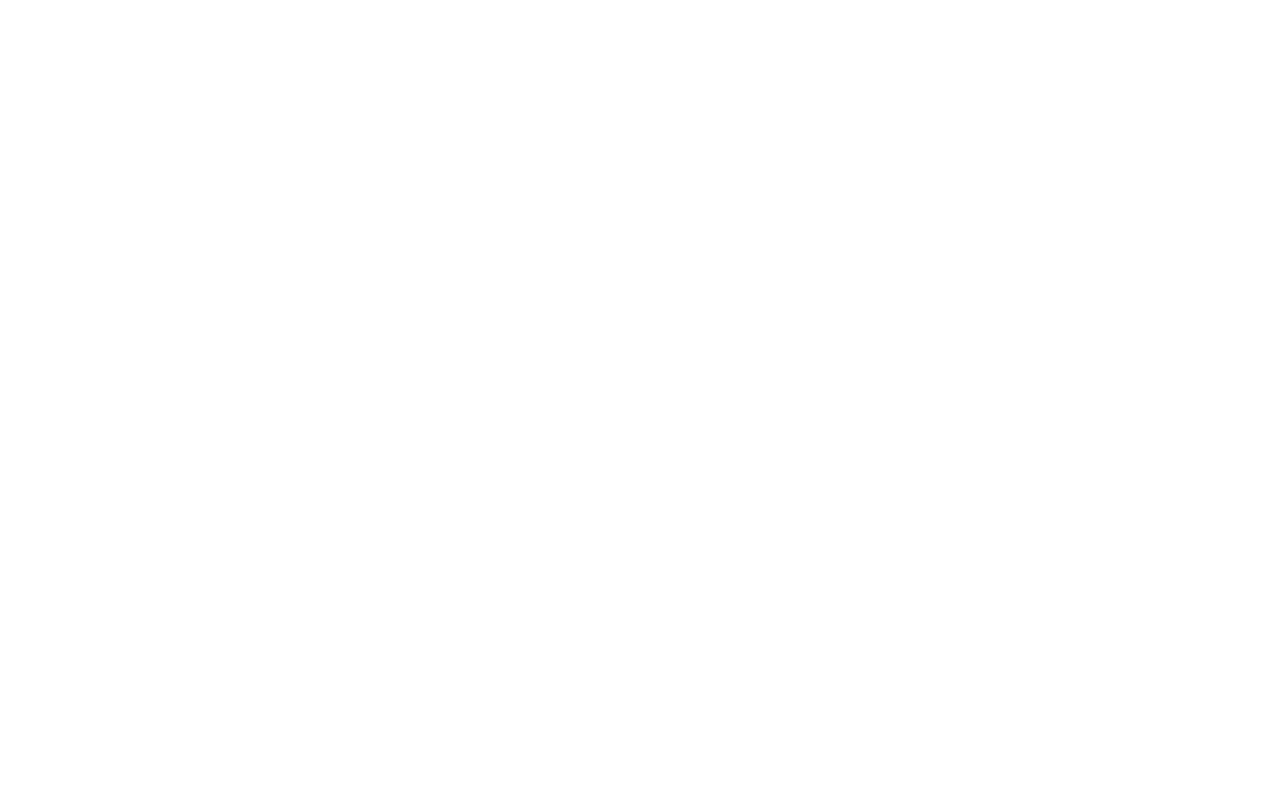
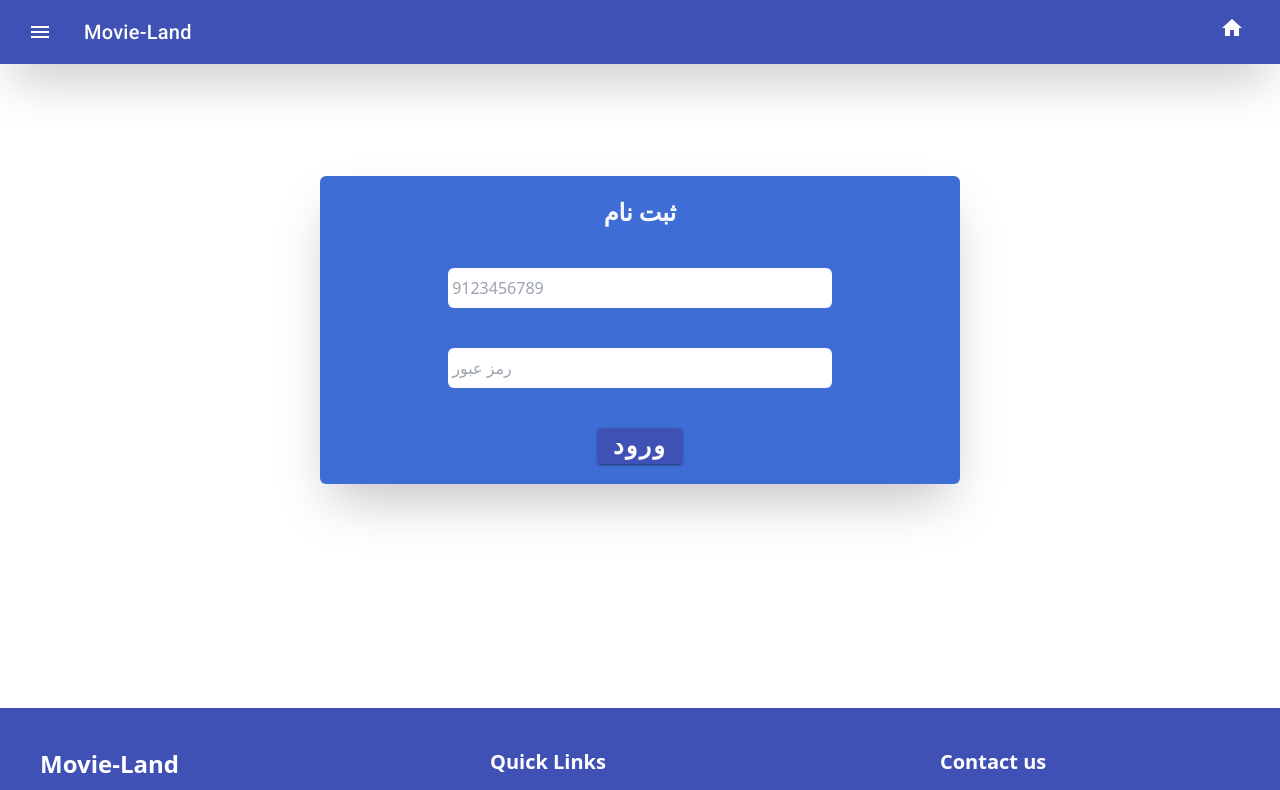
Before and after one commit to Milad-Fathi/movie_land, an Angular app in the folder Frontend/movie-land/: page /login in a window 1280 px wide. Before the commit this address led to /. Shown: the top 790 px of the page. Built offline with nearby package versions, Linux system fonts and the light colour scheme.

Commit message:
add login component

```diff
--- a/Frontend/movie-land/src/app/app-routing.module.ts
+++ b/Frontend/movie-land/src/app/app-routing.module.ts
@@ -1,9 +1,11 @@
 import { NgModule } from '@angular/core';
 import { RouterModule, Routes } from '@angular/router';
 import { SignupComponent } from './signup/signup.component';
+import { LoginComponent } from './login/login.component';
 
 const routes: Routes = [
   {path: 'signup', component: SignupComponent},
+  {path: 'login', component: LoginComponent},
 ];
 
 @NgModule({
--- a/Frontend/movie-land/src/app/login/login.component.html
+++ b/Frontend/movie-land/src/app/login/login.component.html
@@ -1,8 +1,8 @@
-<!-- <app-navbar></app-navbar>
+<app-navbar></app-navbar>
 <div class="flex flex-col items-center justify-center mx-auto w-1/2 p-5 mt-28 rounded-md bg-[#3e6ed5] shadow-2xl">
     <span class="text-2xl font-semibold text-slate-50 mb-10">ثبت نام</span>
     <input [(ngModel)]="user.phonenumber" class="bg-white opacity-100 rounded-md custom-placeholder mb-10 h-10 w-96" placeholder=" 9123456789">
-    <input [(ngModel)]="user.password" class="bg-white opacity-100 rounded-md custom-placeholder mb-10 h-10 w-96" placeholder=" رمز عبور" [type]="hide ? 'password' : 'text'">
-    <button mat-raised-button color="primary" class="text-2xl font-semibold text-slate-50">ورود</button>
+    <input [(ngModel)]="user.password" class="bg-white opacity-100 rounded-md custom-placeholder mb-10 h-10 w-96" placeholder=" رمز عبور" [type]="false ? 'password' : 'text'">
+    <button (click)="login" mat-raised-button color="primary" class="text-2xl font-semibold text-slate-50">ورود</button>
 </div>
-<app-footer></app-footer> -->
+<app-footer></app-footer>
--- a/Frontend/movie-land/src/app/login/login.component.ts
+++ b/Frontend/movie-land/src/app/login/login.component.ts
@@ -1,4 +1,6 @@
 import { Component } from '@angular/core';
+import { User } from '../api-interface';
+import { AuthService } from '../auth.service';
 
 @Component({
   selector: 'app-login',
@@ -6,5 +8,21 @@ import { Component } from '@angular/core';
   styleUrls: ['./login.component.scss']
 })
 export class LoginComponent {
+  user: User = {
+    phonenumber: '',
+    password: ''
+  }
 
+  constructor(private authServices: AuthService){}
+
+  login(){
+    this.authServices.login({phonenumber: this.user.phonenumber, password: this.user.password}).subscribe(
+      data => {
+        console.log(data)
+      },
+      error => {
+        console.log(error)
+      }
+    )
+  }
 }
--- a/Frontend/movie-land/src/app/signup/signup.component.html
+++ b/Frontend/movie-land/src/app/signup/signup.component.html
@@ -3,7 +3,7 @@
     <span class="text-2xl font-semibold text-slate-50 mb-10">ثبت نام</span>
     <input [ngModel]="user.phonenumber" class="bg-white opacity-100 rounded-md custom-placeholder mb-10 h-10 w-96" placeholder=" 9123456789">
     <input class="bg-white opacity-100 rounded-md custom-placeholder mb-10 h-10 w-96" placeholder=" رمز عبور" [type]="hide ? 'password' : 'text'">
-    <button mat-raised-button color="primary" (click)="login()" class="text-2xl font-semibold text-slate-50">ورود</button>
+    <button mat-raised-button color="primary" (click)="signup()" class="text-2xl font-semibold text-slate-50">ورود</button>
 </div>
 
 <div *ngIf="is_code_sended" class="flex flex-col items-center justify-center mx-auto w-1/2 p-5 mt-28 rounded-md bg-[#3e6ed5] shadow-2xl">
--- a/Frontend/movie-land/src/app/signup/signup.component.ts
+++ b/Frontend/movie-land/src/app/signup/signup.component.ts
@@ -23,11 +23,11 @@ export class SignupComponent {
   }
   constructor(private authService: AuthService){}
 
-  login(){
+  signup(){
     this.is_code_sended = true
     this.startTimer()
 
-    this.authService.login({phonenumber: this.user.phonenumber, password: this.user.password}).subscribe(
+    this.authService.signup({phonenumber: this.user.phonenumber, password: this.user.password}).subscribe(
       data => {
         console.log(data)
       },
```
